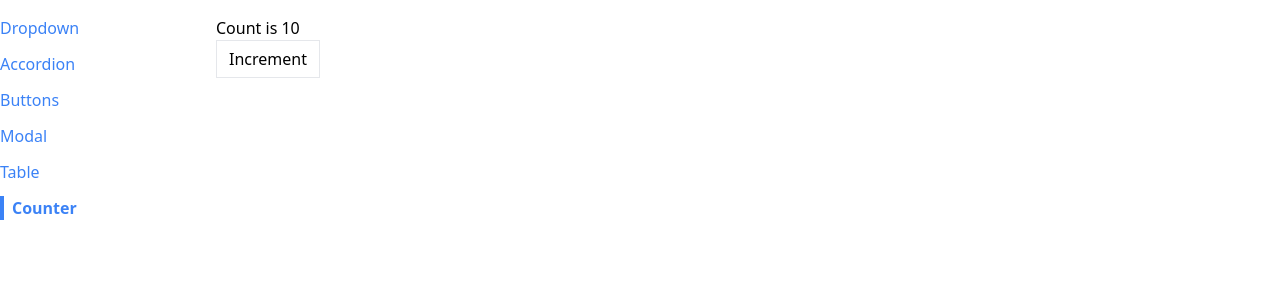
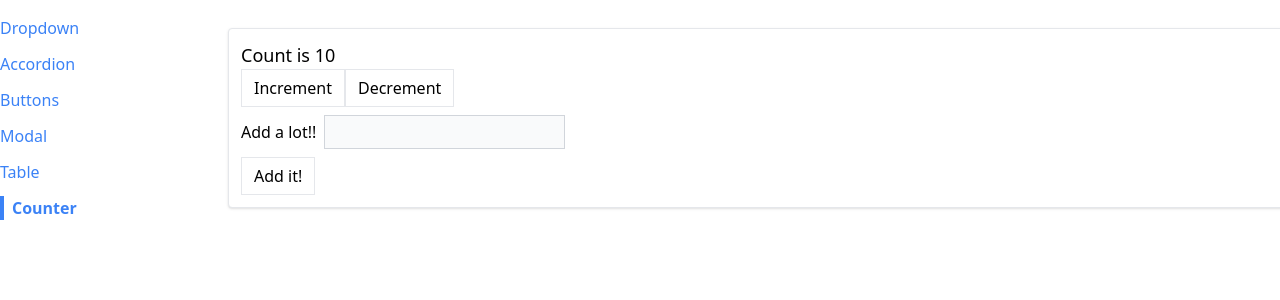
Before and after one commit to emonShimoul/udemy-react-redux-comps, a React (Create React App) app: page /counterpage in a window 1280 px wide. Shown: the top 300 px of the page. Built offline with nearby package versions, Linux system fonts and the light colour scheme.

Commit message:
implement counter with decrement button

```diff
--- a/src/pages/CounterPage.js
+++ b/src/pages/CounterPage.js
@@ -1,16 +1,55 @@
+import { useState } from 'react';
 import Button from '../components/Button';
-import useCounter from '../hooks/useCounter';
+// import useCounter from '../hooks/useCounter';
+import Panel from '../components/Panel';
 
 const CounterPage = ({ initialCount }) => {
-    const { count, increment } = useCounter(initialCount);
+    // const { count, increment } = useCounter(initialCount);
+    const [count, setCount] = useState(initialCount);
+    const [valueToAdd, setValueToAdd] = useState(0);
+
+    const increment = () => {
+        setCount(count + 1);
+    }
+
+    const decrement = () => {
+        setCount(count - 1);
+    }
+
+    const handleChange = (e) => {
+        const value = parseInt(e.target.value) || 0;
+        // console.log(value);
+        setValueToAdd(value);
+    };
+
+    const handleSubmit = (e) => {
+        e.preventDefault();
+        setCount(count + valueToAdd);
+        setValueToAdd(0);
+    }
 
     return (
-        <div>
-            <h1>Count is {count}</h1>
-            <Button onClick={increment}>
-                Increment
-            </Button>
-        </div>
+        <Panel className="m-3">
+            <h1 className='text-lg'>Count is {count}</h1>
+            <div className='flex flex-row'>
+                <Button onClick={increment}>
+                    Increment
+                </Button>
+                <Button onClick={decrement}>
+                    Decrement
+                </Button>
+            </div>
+
+            <form onSubmit={handleSubmit}>
+                <label>Add a lot!!</label>
+                <input
+                    value={valueToAdd || ""}
+                    onChange={handleChange}
+                    type="number"
+                    className='p-1 m-2 bg-gray-50 border border-gray-300' />
+                <Button>Add it!</Button>
+            </form>
+        </Panel>
     );
 };
 
```
